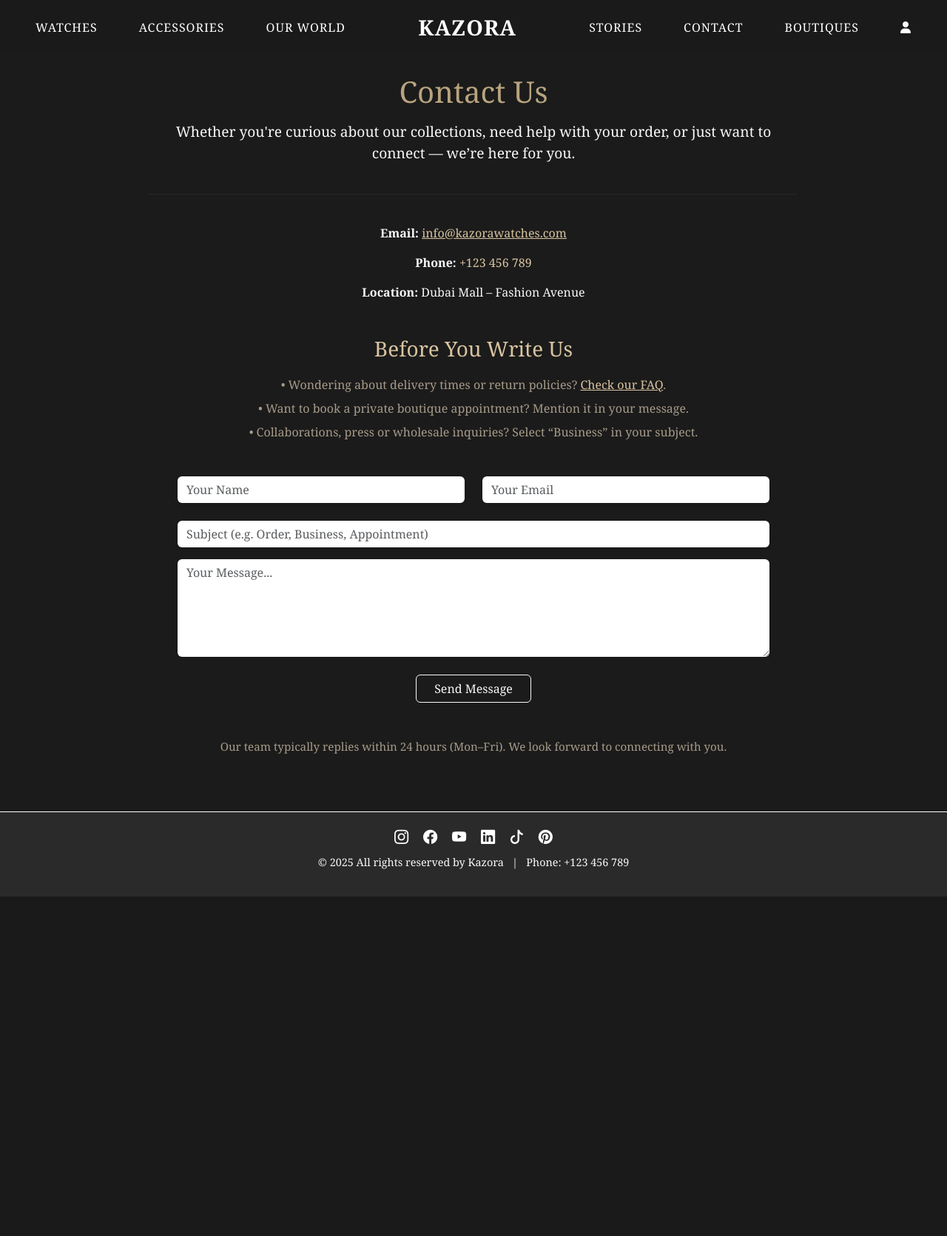
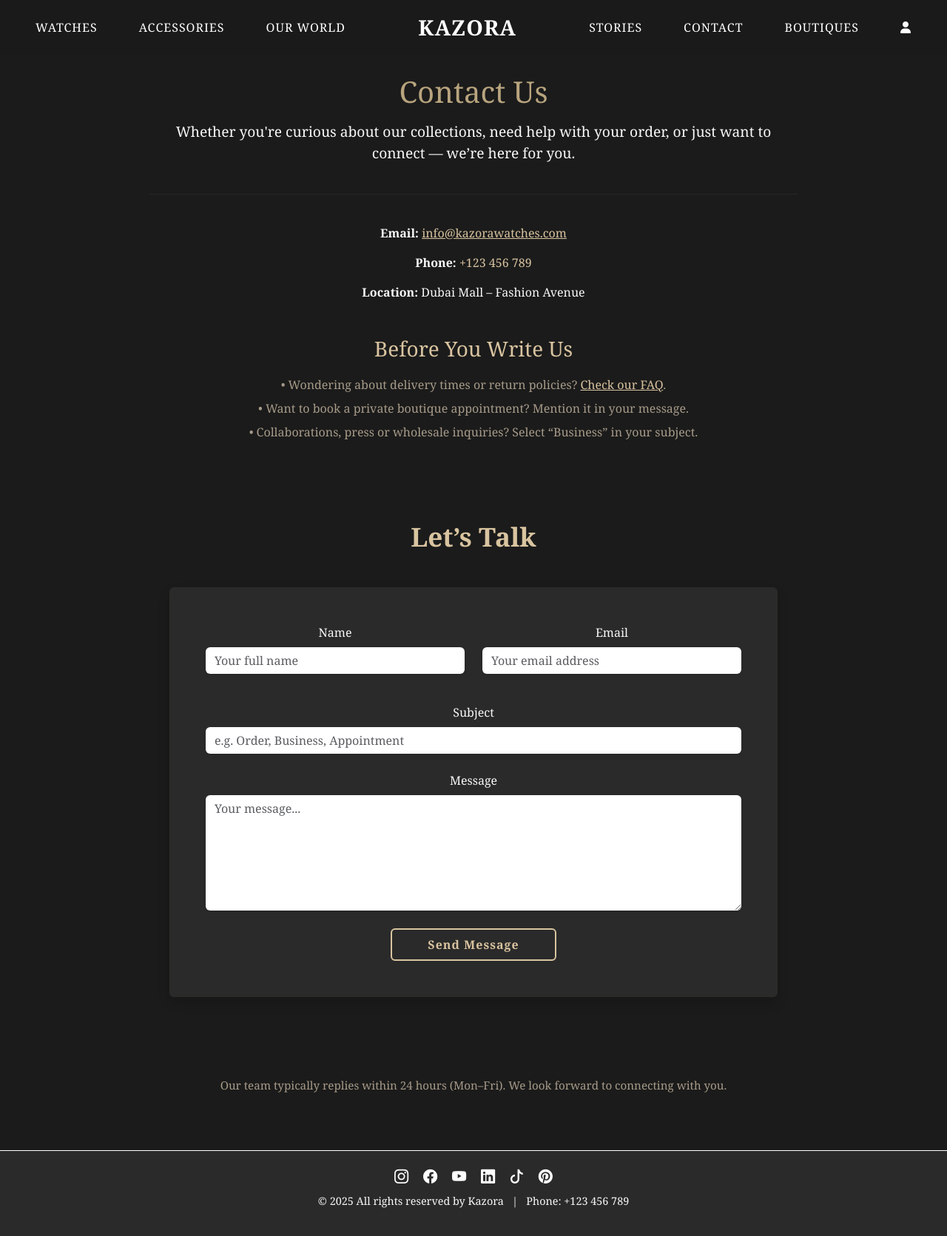
Before and after one commit to KrishnaBihari04/Kazora, a PHP site: page /contact.php in a window 1280 px wide. Shown: the whole page at 74% size. Before the commit the page ends 1212 px from the top, so only its background shows below. Run offline with PHP 8.4, Linux system fonts and the light colour scheme.

Commit message:
contact form wat mooier gemaakt

```diff
--- a/contact.php
+++ b/contact.php
@@ -32,27 +32,50 @@ require 'header.php';
       </ul>
     </div>
 
-    <!-- Formulier -->
-    <form action="#" method="post" style="max-width: 800px; margin: 0 auto;">
-      <div class="row mb-3">
-        <div class="col-md-6 mb-2">
-          <input type="text" class="form-control bg-white text-dark border-0 shadow-sm" placeholder="Your Name" required>
+    <section class="section" id="contact">
+  <div class="container" style="max-width: 1000px;">
+    <h2 class="text-center mb-5" style="color: var(--gold-light); font-family: 'Georgia', serif; font-weight: bold; font-size: 2.2rem;">
+      Let’s Talk
+    </h2>
+
+    <form action="#" method="post" class="p-5 rounded shadow"
+      style="background-color: var(--light-gray); border: 1px solid var(--charcoal); box-shadow: 0 0 40px rgba(184,164,126,0.05);">
+
+      <div class="row mb-4">
+        <div class="col-md-6 mb-3">
+          <label for="name" class="form-label text-light">Name</label>
+          <input type="text" class="form-control border-0 shadow-sm"
+            style="background-color: white; color: black;" id="name" placeholder="Your full name" required>
         </div>
-        <div class="col-md-6 mb-2">
-          <input type="email" class="form-control bg-white text-dark border-0 shadow-sm" placeholder="Your Email" required>
+        <div class="col-md-6 mb-3">
+          <label for="email" class="form-label text-light">Email</label>
+          <input type="email" class="form-control border-0 shadow-sm"
+            style="background-color: white; color: black;" id="email" placeholder="Your email address" required>
         </div>
       </div>
 
-      <div class="mb-3">
-        <input type="text" class="form-control bg-white text-dark border-0 shadow-sm" placeholder="Subject (e.g. Order, Business, Appointment)" required>
+      <div class="mb-4">
+        <label for="subject" class="form-label text-light">Subject</label>
+        <input type="text" class="form-control border-0 shadow-sm"
+          style="background-color: white; color: black;" id="subject" placeholder="e.g. Order, Business, Appointment" required>
       </div>
 
       <div class="mb-4">
-        <textarea class="form-control bg-white text-dark border-0 shadow-sm" rows="5" placeholder="Your Message..." required></textarea>
+        <label for="message" class="form-label text-light">Message</label>
+        <textarea class="form-control border-0 shadow-sm" rows="6"
+          style="background-color: white; color: black;" id="message" placeholder="Your message..." required></textarea>
       </div>
 
-      <button type="submit" class="btn btn-outline-light px-4">Send Message</button>
+      <div class="text-center mt-4">
+        <button type="submit" class="btn px-5 py-2"
+          style="border: 2px solid var(--gold-light); color: var(--gold-light); background-color: transparent; font-weight: 600; font-family: 'Georgia', serif; letter-spacing: 1px; transition: all 0.3s ease;">
+          Send Message
+        </button>
+      </div>
     </form>
+  </div>
+</section>
+
 
     <!-- Extra tekst onderaan -->
     <p class="mt-5" style="font-size: 0.95rem; color: var(--text-muted);">
```
Also changed, not shown: home.php (+42 -23 lines).
